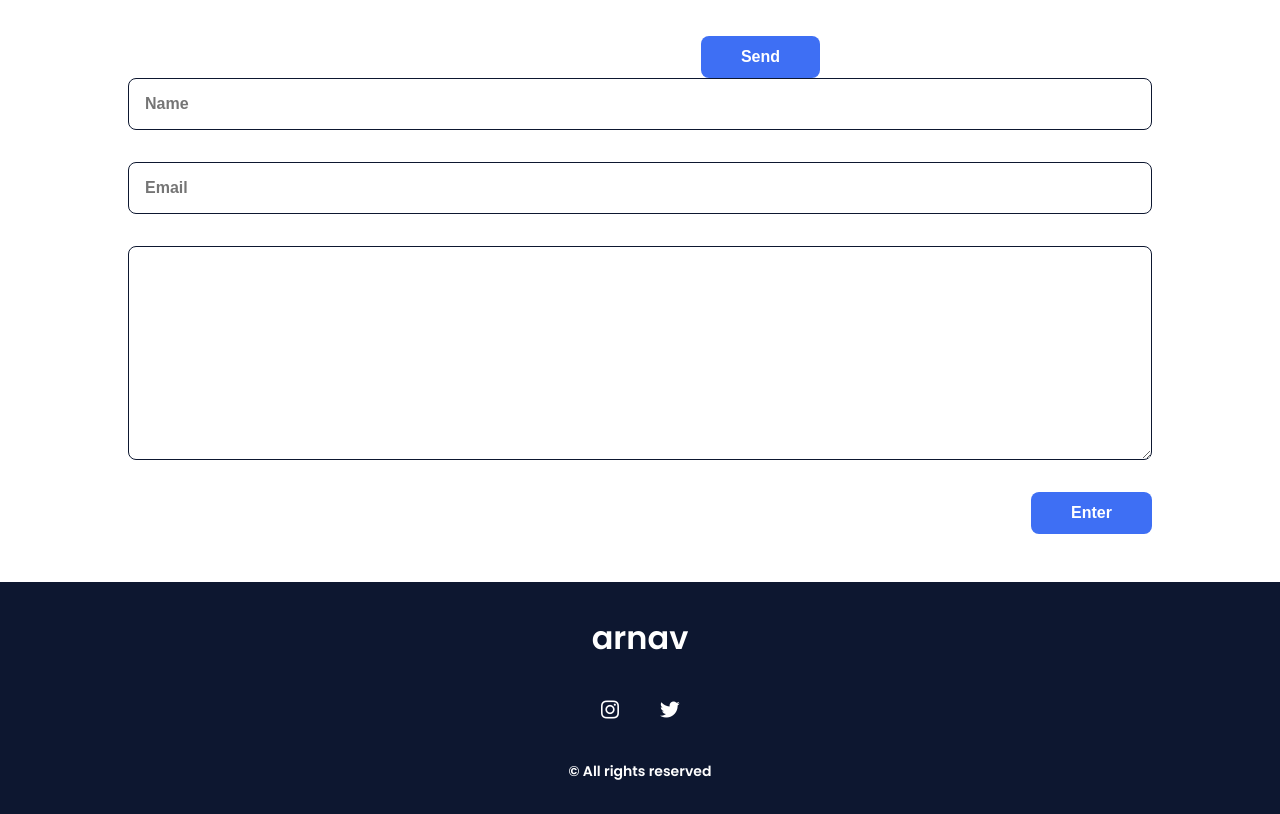
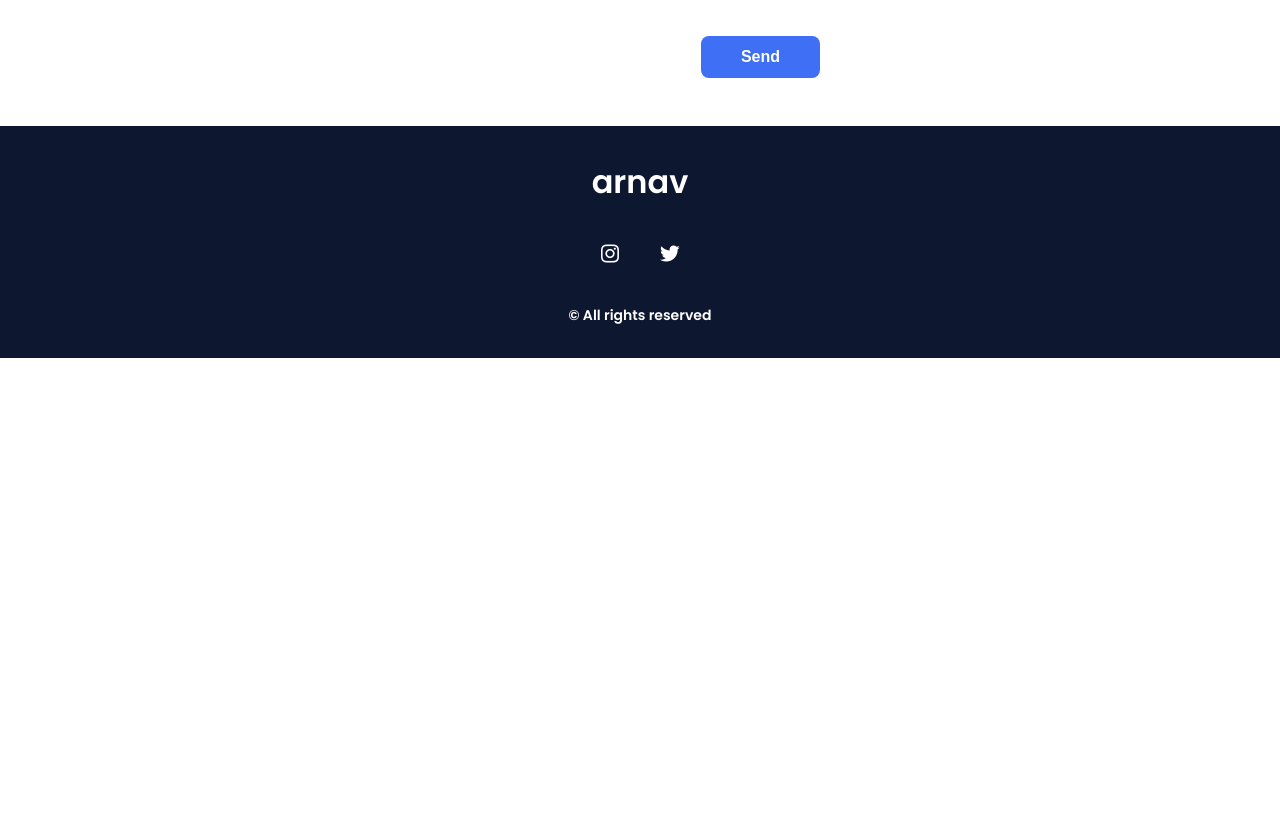
Before and after one commit to w2sg-arnav/w2sg-arnav.github.io, a plain HTML site: page index.html in a window 1280 px wide. Shown: the part 3572-4386 px from the top of the page. After the commit the page ends 3930 px from the top, so only its background shows below. Drawn offline with nearby package versions, Linux system fonts and the light colour scheme.

Commit message:
Update index.html

```diff
--- a/index.html
+++ b/index.html
@@ -130,11 +130,6 @@
                       <textarea name="message" placeholder="Your message" cols="0" rows="10" class="contact__input" required></textarea>
                       <button type="submit" class="contact__button button">Send</button>
                      </form>
-                        <input type="text" placeholder="Name" class="contact__input">
-                        <input type="mail" placeholder="Email" class="contact__input">
-                        <textarea name="" id="" cols="0" rows="10" class="contact__input"></textarea>
-                        <input type="button" value="Enter" class="contact__button button">
-                    </form>
                 </div>
             </section>
         </main>
```
